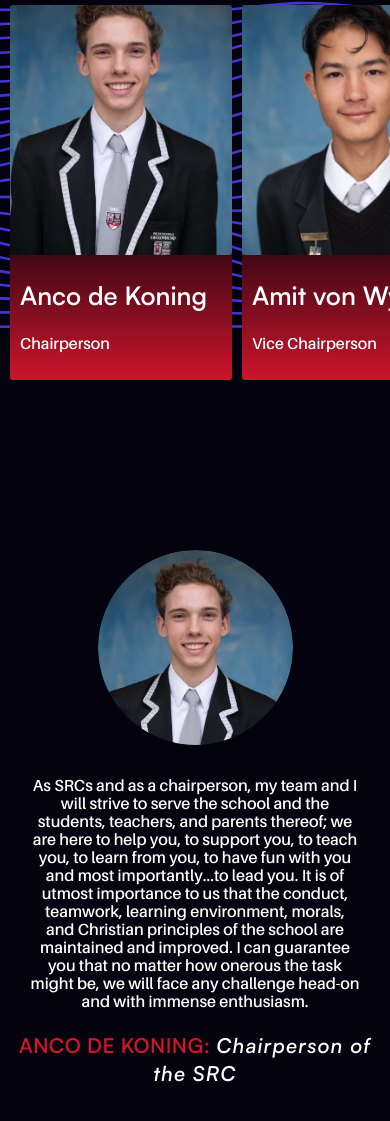
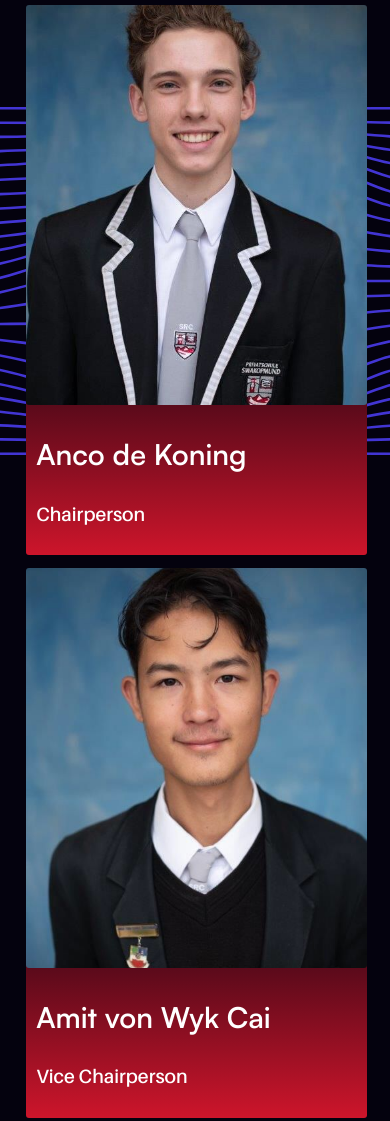
Before and after one commit to AEROS-Web-Development/SRC-Website, a plain HTML site: page Pages/SRC/SRC.html in a window 390 px wide. Shown: the part 985-2106 px from the top of the page. Before the commit the page ends 2072 px from the top, so only its background shows below. Drawn offline with Linux system fonts and the light colour scheme; files whose address does not match are found by name.

Commit message:
Changes to mobile version to accomodate for IOS webkit issues (Scrolling gallery converted to fixed one on mobile)

```diff
--- a/Pages/SRC/SRC.html
+++ b/Pages/SRC/SRC.html
@@ -99,7 +99,7 @@
       </div>
     </div>
 
-    <div class="intro">
+    <!--<div class="intro">
       <div class="left2">
         <img class="chair-img" src="/img\anco.png" alt="Anco de Koning, chairperson of the 2022/2023 PSS SRC" />
       </div>
@@ -117,7 +117,7 @@ will face any challenge head-on and with immense enthusiasm.
           <span class="italic">Chairperson of the SRC</span>
         </p>
       </div>
-    </div>
+    </div>-->
 
     </div>
   </body>
--- a/Pages/SRC/srcstyles.css
+++ b/Pages/SRC/srcstyles.css
@@ -31,12 +31,8 @@ html {
   opacity: 1;
   padding: 0%;
   margin: 0%;
-  background-image: linear-gradient(
-      180deg,
-      rgba(16, 11, 34, 0.678) 30%,
-      rgba(94, 67, 203, 0.603) 90%
-    ),
-    url("img/SRC-20222023-BG.jpg");
+  background-image:
+    url("/img/SRC-20222023-BG-mobile.jpg");
   background-size: 120vw;
   background-repeat: none;
   position: relative;
@@ -287,11 +283,11 @@ p.title2 {
     font-size: 40%;
   }
   .media-scroller {
-    --_spacer: 10px;
+    --_spacer: 12.5px;
     display: grid;
     gap: var(--_spacer);
-    grid-auto-flow: column;
-    grid-auto-columns: 60%;
+    grid-auto-flow: row;
+    grid-auto-columns: 100%;
 
     padding: 0 var(--_spacer) var(--_spacer);
 
@@ -300,19 +296,19 @@ p.title2 {
   }
 
   .media-scroller--with-groups {
-    grid-auto-columns: 80%;
+    grid-auto-columns: 100%;
   }
 
   p.title {
     font-family: "Satoshi";
-    font-size: 4rem;
+    font-size: 4.5rem;
     font-weight: 600;
     padding-left: 10px;
   }
 
   p.title2 {
     font-family: "Aileron";
-    font-size: 2.4721rem;
+    font-size: 3rem;
     font-weight: 300;
     padding-left: 10px;
     padding-bottom: 10px;
@@ -349,7 +345,7 @@ p.title2 {
 
   .media-element {
     display: grid;
-    gap: 5px;
+    gap: 10px;
     background: rgb(4, 2, 14);
     background: linear-gradient(
       180deg,
@@ -358,7 +354,10 @@ p.title2 {
     );
     border-radius: 3px;
     box-shadow: var(--shadow-2);
-    height: 375px;
+    height: 550px;
+    margin-left: 3.5vw;
+    margin-right: 3.5vw;
+    width: 87.5vw;
     transition: 0.4s ease-in-out;
     cursor: pointer;
   }
@@ -374,14 +373,14 @@ p.title2 {
     );
     border-radius: 3px;
     box-shadow: var(--shadow-2);
-    height: 375px;
+    height: 550px;
     transition: 0.4s ease-in-out;
     cursor: pointer;
   }
 
   .media-element > img {
     inline-size: 100%;
-    height: 250px;
+    height: 400px;
     object-fit: cover;
     object-position: center;
     float: bottom;
@@ -391,7 +390,7 @@ p.title2 {
 
   .media-element:hover img {
     inline-size: 100%;
-    height: 250px;
+    height: 400px;
     object-fit: cover;
     object-position: center;
     float: bottom;
@@ -473,7 +472,7 @@ p.title2 {
     background-position: 50% 50%;
     background-repeat: no-repeat;
     width: 100%;
-    height: 70%;
+    height: 100vh;
     padding: 0;
     margin: 0;
     position: relative;
```
